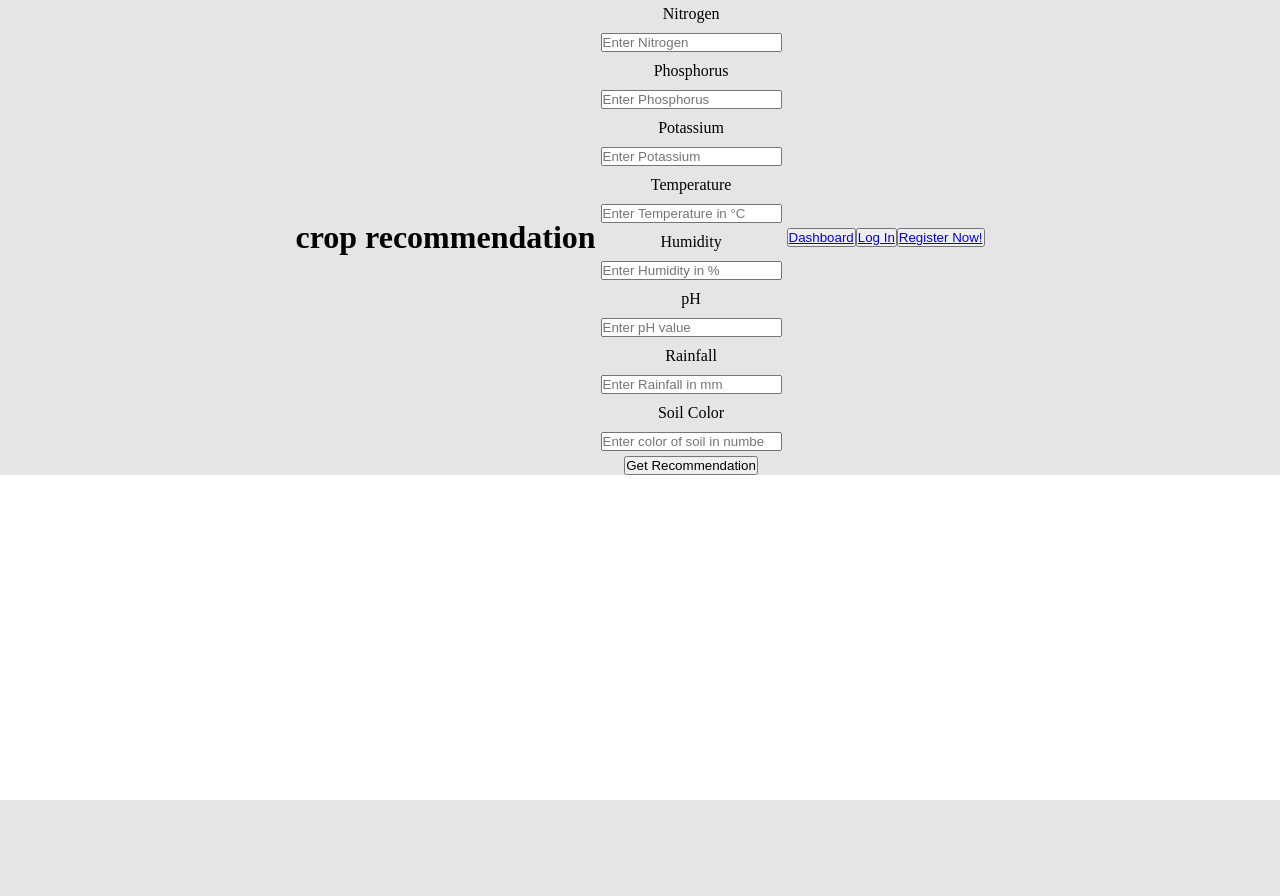
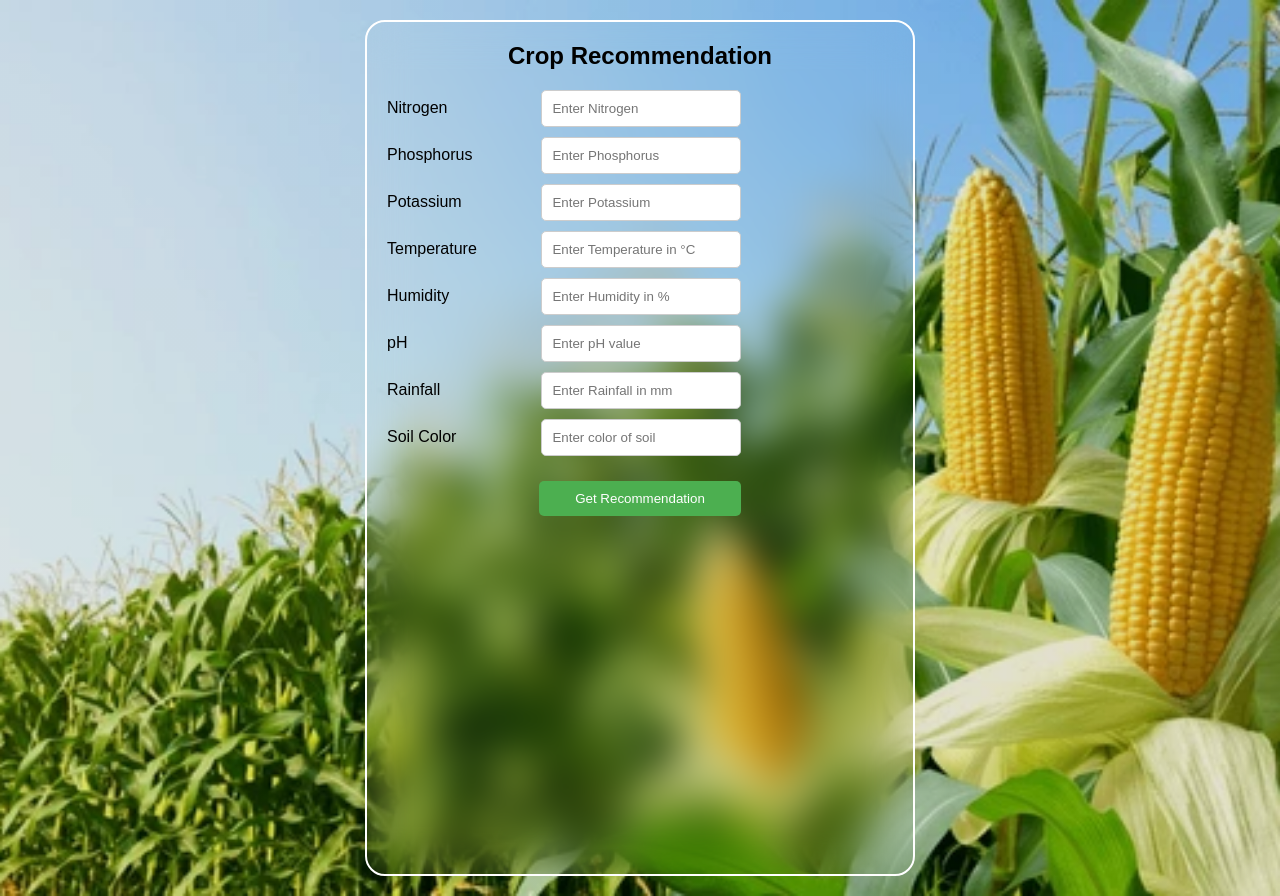
Before and after one commit to BirendraKSharma/minor_project, a Flask app: template templates/index.html in a window 1280 px wide. Before the commit the page ends 800 px from the top, so only its background shows below. Run offline with Flask 3, Linux system fonts and the light colour scheme; the template is opened without the code that fills it, so the values that code supplies are empty; parts of the project's set-up code (start-up, migrations or seed data) failed here and were passed over; some libraries are stand-ins or nearby versions.

Commit message:
upgrade the index

```diff
--- /dev/null
+++ b/static/style.css
@@ -0,0 +1,83 @@
+*{
+    padding: 0;
+    margin: 0;
+    box-sizing: border-box;
+}
+body {
+  font-family: sans-serif;
+  background-color: #f5f5f5;
+  padding: 20px;
+  display: flex;
+  align-items: center;
+  justify-content: center;
+  background: linear-gradient(rgba(0,0,0,0.1),rgba(0,0,0,0.1)),url(../static/corn-cobs-plantation-field-background-600nw-2313869449.webp);
+  background-size: cover;
+  background-position: center;
+}
+
+.container {
+  width: 100%;
+  height: 107vh;
+  max-width: 550px;
+  background-color: #fff;
+  padding: 20px;
+  background: transparent;
+  border-radius: 20px;
+  border: solid;
+  border-width: 2px;
+  border-color: rgba(257, 257, 257, 7);
+  backdrop-filter: blur(20px);
+}
+
+h1 {
+  text-align: center;
+  font-size: 24px;
+  margin-bottom: 20px;
+}
+
+label {
+  display: inline-block;
+  width: 150px;
+  margin-bottom: 5px;
+}
+
+input[type="number"],
+input[type="text"] {
+  width: 200px;
+  padding: 10px;
+  border: 1px solid #ccc;
+  border-radius: 5px;
+  margin-bottom: 10px;
+  margin-right: 10px;
+}
+
+
+.recommendation_btn {
+  width: 40%;
+  display: block;
+  background-color: #4CAF50;
+  color: white;
+  padding: 10px 20px;
+  border: none;
+  border-radius: 5px;
+  cursor: pointer;
+  margin-left: 30%;
+  margin-top: 15px;
+  margin-bottom: 20px;
+  justify-content: center;
+  align-items: center;
+}
+
+.result {
+  margin-top: 20px;
+  border: 1px solid #ccc;
+  padding: 10px;
+  border-radius: 5px;
+}
+
+.result h5 {
+  margin-top: 0;
+}
+.output{
+  color: white;
+}
--- a/templates/index.html
+++ b/templates/index.html
@@ -3,24 +3,14 @@
   <head>
     <meta charset="utf-8" />
     <meta name="viewport" content="width=device-width, initial-scale=1" />
-    <link rel="stylesheet" href="style.css">
+    <link rel="stylesheet" href="static/style.css">
     <title>crop recommendation</title>
 
   </head>
   <body>
     <div class="container">
-      <h1>crop recommendation</h1>
+      <h1>Crop Recommendation</h1>
       <form action="/predict" method="POST">
-
-        <!-- <label for="Name">Enter your name:</label>
-        <input
-          type="text"
-          id="name"
-          name="name"
-          placeholder="Enter your name"
-          required
-        /> -->
-
         <label for="Nitrogen">Nitrogen</label>
         <input
           type="number"
@@ -55,6 +45,8 @@
           id="Temperature"
           name="Temperature"
           placeholder="Enter Temperature in °C"
+          min="0"
+          max="60"
           required
         />
 
@@ -90,35 +82,32 @@
 
         <label for="Soil_color">Soil Color</label>
         <input
-          type="number"
-          step="0.01"
+          type="text"
+          list="browsers"
           id="Soil_color"
           name="Soil_color"
-          placeholder="Enter color of soil in number"
+          placeholder="Enter color of soil"
           required
-        />
+        /><datalist id="browsers">
+          <option value="Red">
+          <option value="Dark Brown">
+          <option value="Medium Brown">
+          <option value="Black">
+          <option value="Light Brown">
+        </datalist>
 
-        <button type="submit">Get Recommendation</button>
+        <button type="submit" class="recommendation_btn">Get Recommendation</button>
       </form>
-      <button>
-      <a href="/dashboard">Dashboard</a>
-      </button>
 
-      <button>
-        <a href="/login">Log In</a>
-        </button>
+      {% if result %}
 
-        <button>
-          <a href="/register">Register Now!</a>
-          </button>
-      {% if result %}
-    </div>
+      <div class="output">
+        <h5>Recommend Crop for cultivation is:</h5>
+        <p>{{ result }}</p>
+        <h5>Recommend fertilizer for cultivation is:</h5>
+        <p>{{ result_1 }}</p>
+      </div>
+      {% endif %}
     <div>
-      <h5>Recommend Crop for cultivation is:</h5>
-      <p>{{ result }}</p>
-      <h5>Recommend fertilizer for cultivation is:</h5>
-      <p>{{ result_1 }}</p>
-    </div>
-    {% endif %}
   </body>
 </html>
--- a/templates/style.css
+++ /dev/null
@@ -1,24 +0,0 @@
-*{
-    padding: 0;
-    margin: 0;
-    box-sizing: border-box;
-}
-.container{
-    height: 75%;
-    width: 100%;
-    display: flex;
-    align-items: center;
-    justify-content: center;
-    background: linear-gradient(rgba(0,0,0,0.1),rgba(0,0,0,0.1)),url();
-    background-size: cover;
-    background-position: center;
-}
-form {
-    display: flex;
-    flex-direction: column;
-    align-items: center;
-  }
-  label,
-  input {
-    margin: 5px;
-  }
```
Also changed, not shown: static/corn-cobs-plantation-field-background-600nw-2313869449.webp (added).
